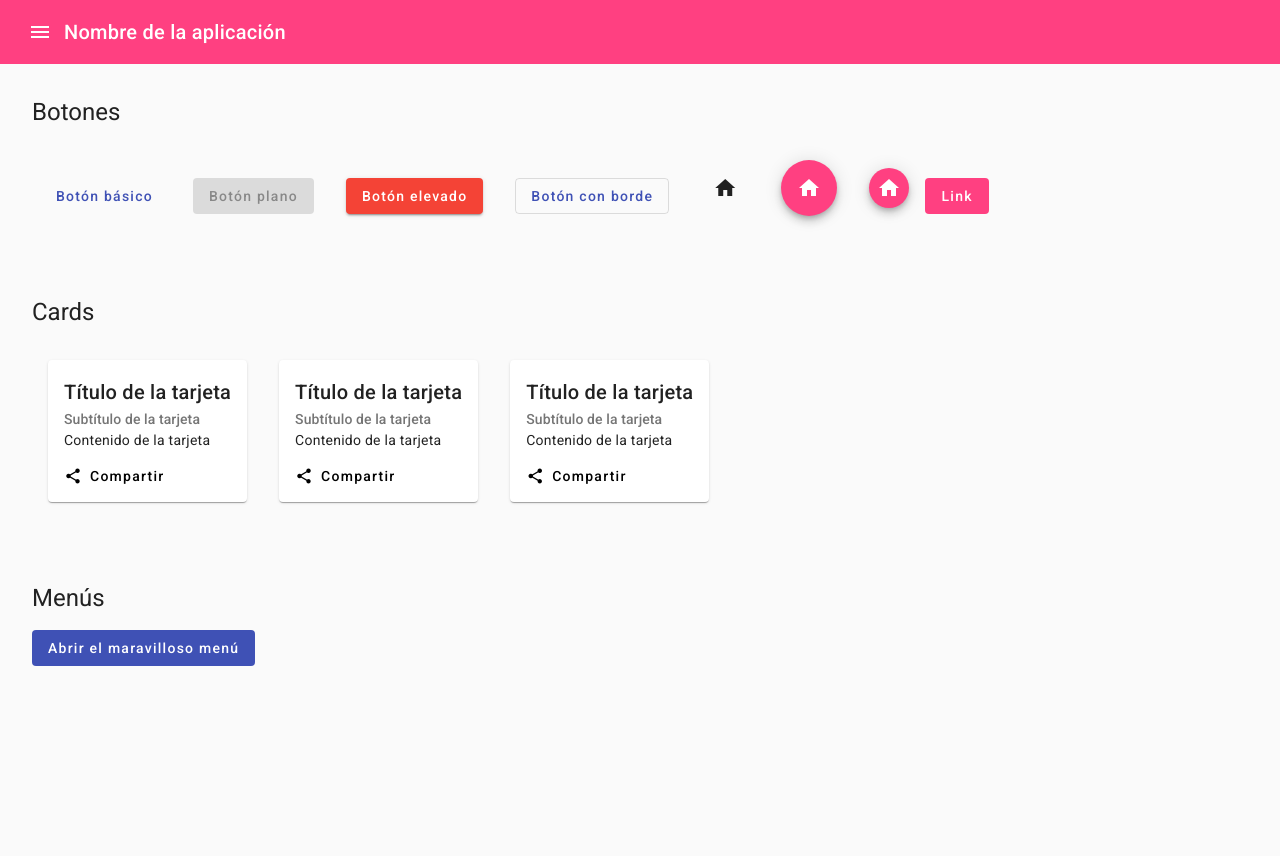
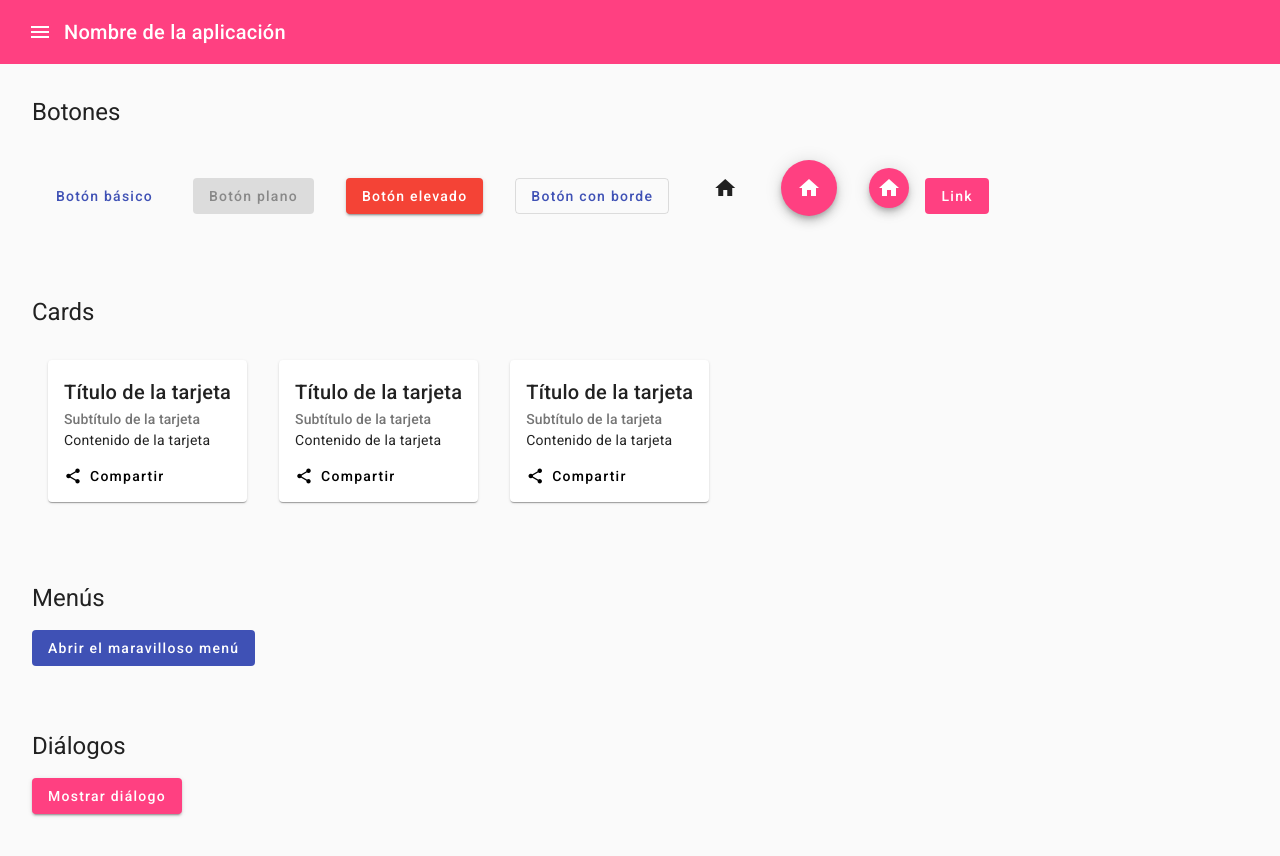
Before and after one commit to gerardoparrajc/curso-angular-17-abril-2024, an Angular app: page / in a window 1280 px wide. Shown: the top 856 px of the page. Built offline with nearby package versions, Linux system fonts and the light colour scheme.

Commit message:
Diálogos

```diff
--- a/src/app/app.component.html
+++ b/src/app/app.component.html
@@ -90,5 +90,13 @@
         <button mat-menu-item>Opción 4</button>
       </mat-menu>
     </div>
+
+    <div class="dialogs">
+      <h1>Diálogos</h1>
+
+      <button mat-raised-button color="accent" (click)="openDialog()">Mostrar diálogo</button>
+    </div>
+
+
   </mat-sidenav-content>
 </mat-sidenav-container>
--- a/src/app/app.component.scss
+++ b/src/app/app.component.scss
@@ -26,6 +26,6 @@
   }
 }
 
-.menus {
-  padding: 2rem 2rem 20rem 2rem;
+.menus, .dialogs {
+  padding: 2rem;
 }
--- a/src/app/app.component.ts
+++ b/src/app/app.component.ts
@@ -7,6 +7,8 @@ import { MatSidenavModule } from '@angular/material/sidenav';
 import { MatListModule } from '@angular/material/list';
 import { MatCardModule } from '@angular/material/card';
 import { MatMenuModule } from '@angular/material/menu';
+import { MatDialog, MatDialogModule } from '@angular/material/dialog';
+import { DialogoEjemploComponent } from './components/dialogo-ejemplo/dialogo-ejemplo.component';
 
 @Component({
   selector: 'app-root',
@@ -19,11 +21,26 @@ import { MatMenuModule } from '@angular/material/menu';
     MatSidenavModule,
     MatListModule,
     MatCardModule,
-    MatMenuModule
+    MatMenuModule,
+    MatDialogModule
   ],
   templateUrl: './app.component.html',
   styleUrl: './app.component.scss',
 })
 export class AppComponent {
   title = 'mi-primer-proyecto';
+
+  constructor(private dialog: MatDialog) {
+
+  }
+
+  openDialog() {
+    console.log('Abriendo diálogo...');
+
+    const dialogRef = this.dialog.open(DialogoEjemploComponent);
+
+    dialogRef.afterClosed().subscribe(result => {
+      console.log(`El usuario ha respondido ${result}`);
+    })
+  }
 }
--- /dev/null
+++ b/src/app/components/dialogo-ejemplo/dialogo-ejemplo.component.html
@@ -0,0 +1,9 @@
+<h2 mat-dialog-title>Diálogo de ejemplo</h2>
+<mat-dialog-content>
+  <p>Este es el contenido del diálogo de ejemplo.</p>
+  <p>Lorem ipsum dolor sit, amet consectetur adipisicing elit. Laudantium facere quis sunt, accusamus, libero esse quod sint veniam minus neque nisi rem tenetur ullam aut temporibus quo sapiente, cumque itaque?</p>
+</mat-dialog-content>
+<mat-dialog-actions>
+  <button mat-button mat-dialog-close="no" color="warn">No</button>
+  <button mat-button [mat-dialog-close]="'sí'" color="primary">Sí</button>
+</mat-dialog-actions>
```
Also changed, not shown: src/app/components/dialogo-ejemplo/dialogo-ejemplo.component.ts (added, +14 -0 lines), src/app/components/dialogo-ejemplo/dialogo-ejemplo.component.scss (added), 1 other file (tests, documents, lock files or other folders).
